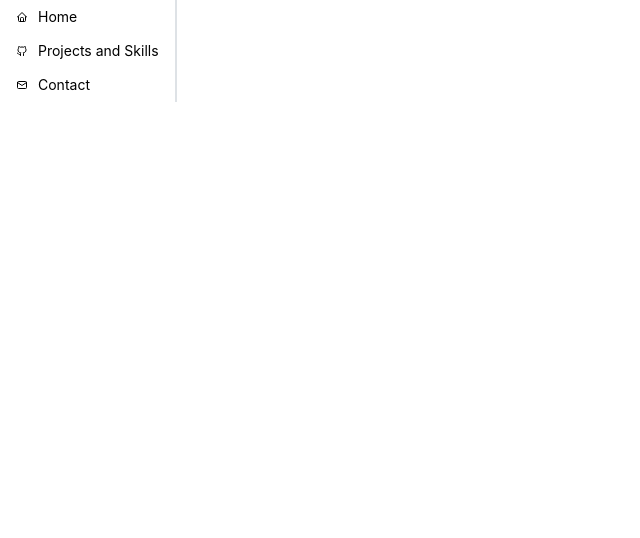
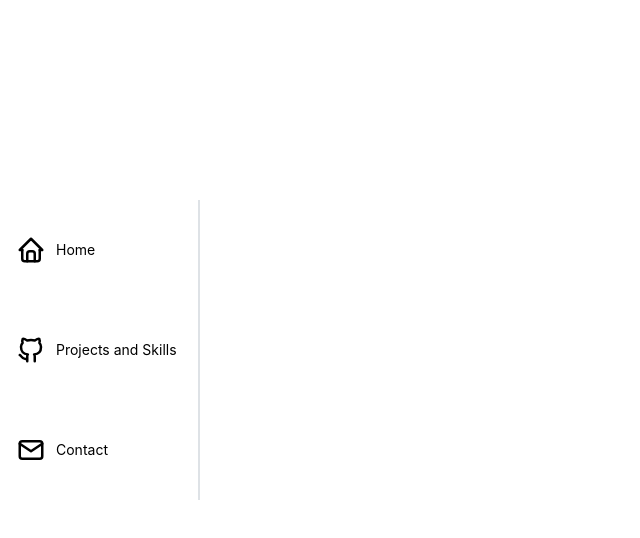
Before and after one commit to patrickmorrell17/Patrick-Website, a Next.js app in the folder patrick-website/: page / in a window 1280 px wide. Shown: the top 538 px of the page, without its empty margins (0-640 px from the left). Built offline with nearby package versions, Linux system fonts and the light colour scheme.

Commit message:
Visual touch ups for tabs

```diff
--- a/patrick-website/package.json
+++ b/patrick-website/package.json
@@ -27,6 +27,7 @@
     "postcss-preset-mantine": "^1.17.0",
     "postcss-simple-vars": "^7.0.1",
     "tailwindcss": "^3.4.1",
-    "typescript": "^5"
+    "typescript": "^5",
+    "typescript-plugin-css-modules": "^5.1.0"
   }
 }
--- a/patrick-website/src/app/page.tsx
+++ b/patrick-website/src/app/page.tsx
@@ -1,18 +1,24 @@
 'use client';
 import { Tabs } from "@mantine/core";
+import { useState } from 'react';
 import { IconHome,IconMail,IconBrandGithub} from '@tabler/icons-react';
+import tabStyle from './tabStyle.module.css';
 
 export default function Home() {
+  const [activeTab, setActiveTab] = useState<string | null>('first');
+
   return (
-        <Tabs color="blue" defaultValue="gallery" orientation="vertical">
-          <Tabs.List>
-            <Tabs.Tab value="Home" leftSection={<IconHome size={12}/>}>Home</Tabs.Tab>
-            <Tabs.Tab value="Projects" leftSection={<IconBrandGithub size={12}/>}>Projects and Skills</Tabs.Tab>
-            <Tabs.Tab value="Contact" leftSection={<IconMail size={12}/>}>Contact</Tabs.Tab>
+    <div>
+        <Tabs value={activeTab} onChange={setActiveTab}  color="blue" orientation="vertical" classNames={tabStyle}>
+          <Tabs.List className={tabStyle.tabDiv}>
+            <Tabs.Tab  value="Home" leftSection={<IconHome size={30}/>}>Home</Tabs.Tab>
+            <Tabs.Tab value="Projects" leftSection={<IconBrandGithub size={30}/>}>Projects and Skills</Tabs.Tab>
+            <Tabs.Tab value="Contact" leftSection={<IconMail size={30}/>}>Contact</Tabs.Tab>
           </Tabs.List>
           <Tabs.Panel value="Home">Gallery tab content</Tabs.Panel>
           <Tabs.Panel value="Projects">Messages tab content</Tabs.Panel>
           <Tabs.Panel value="Contact">Settings tab content</Tabs.Panel>
         </Tabs>
+    </div>
   );
 }
--- /dev/null
+++ b/patrick-website/src/app/tabStyle.module.css
@@ -0,0 +1,10 @@
+.tabDiv {
+  margin-top:200px;
+}
+
+.tab {
+  float: down;
+  position: relative;
+  width: 200px;
+  height: 100px;
+}
```
Also changed, not shown: 1 other file (tests, documents, lock files or other folders).
